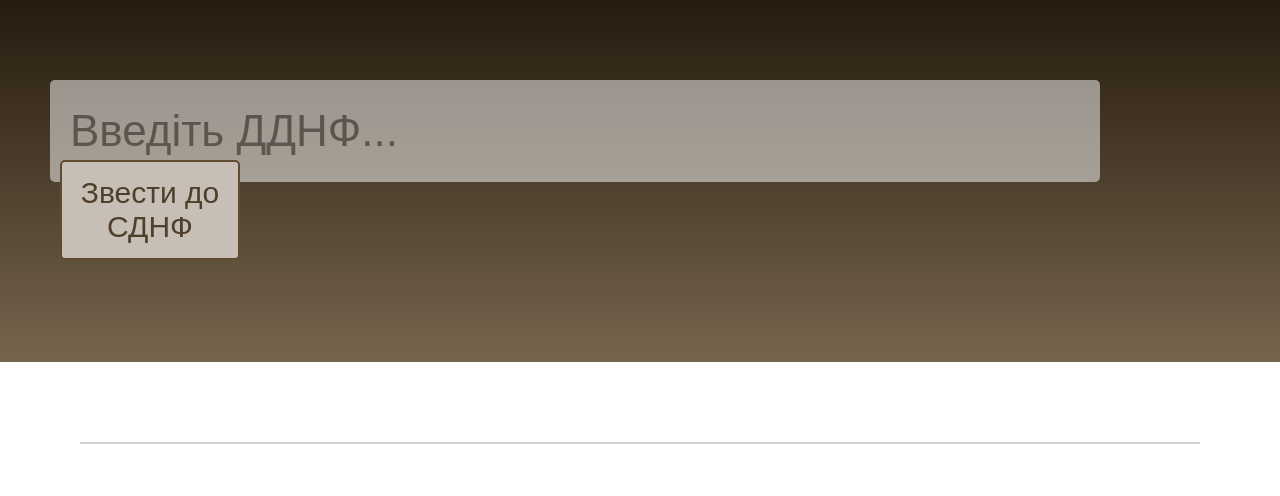
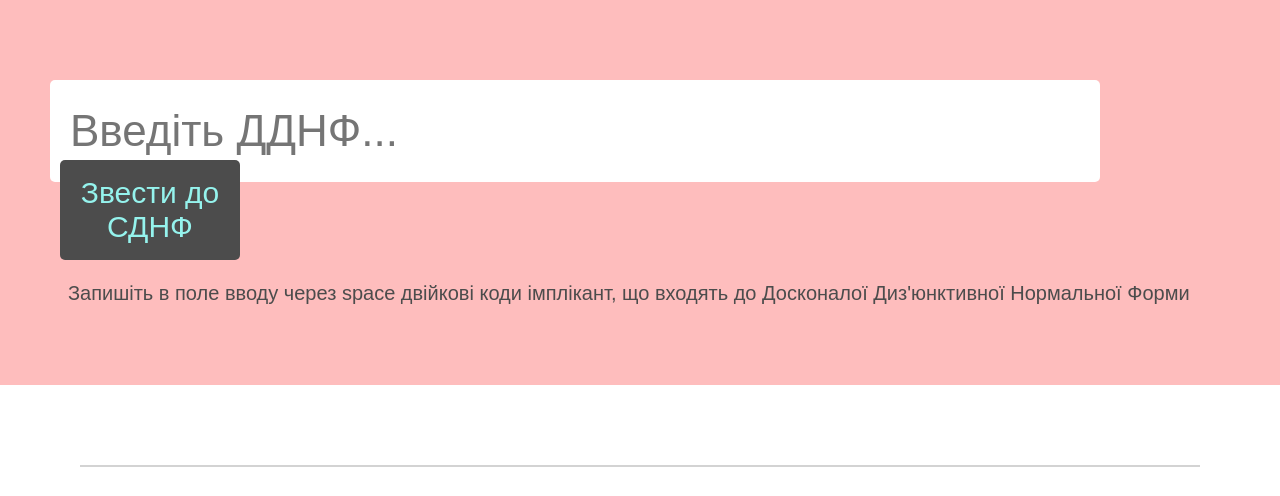
Before and after one commit to o-rumiantsev/Own, a plain HTML site: page HTMLCSS/index.html in a window 1280 px wide. Shown: the top 496 px of the page. Drawn offline with Linux system fonts and the light colour scheme.

Commit message:
update 0.1.2

```diff
--- a/HTMLCSS/index.html
+++ b/HTMLCSS/index.html
@@ -21,6 +21,7 @@
     <div class="input">
         <input type="text" name="input" placeholder="Введіть ДДНФ..." id="input" />
         <button onclick="input()" id="button">Звести до СДНФ</button>
+        <p id="manual">Запишіть в поле вводу через space двійкові коди імплікант, що входять до Досконалої Диз'юнктивної Нормальної Форми</p>
     </div>
 
     <div class="solution">
--- a/HTMLCSS/style.css
+++ b/HTMLCSS/style.css
@@ -5,7 +5,7 @@ body {
 
 .input {
   box-sizing: border-box;
-  background: linear-gradient(#261B0E, #76654E);
+  background: #FEBDBD;
 
   padding-left: 50px;
   padding-top: 80px;
@@ -28,12 +28,12 @@ body {
   display: inline-block;
   height: 100px;
   width: 85%;
-  opacity: 0.5;
   border: 0px;
   border-radius: 5px;
-  color: #504B44;
+  color: #4C4C4C;
   font-size: 44px;
   text-indent: 18px;
+  outline: none;
 }
 
 #button {
@@ -43,17 +43,24 @@ body {
   bottom: 22px;
   height: 100px;
   width: 180px;
-  color: #4F3F2B;
-  background-color: #C7BFB5;
-  border: 2px solid #604B30;
+  border: 0px;
   border-radius: 5px;
+  color: #95F3ED;
+  background-color: #4C4C4C;
   font-family: Arial;
   font-size: 30px;
   outline: none;
 }
 
 #button:hover {
-  color: #C7BFB5;
-  background-color: #4F3F2B;
-  border: 2px solid #C7BFB5;
+  background-color: #4C4C4C;
+  opacity: 0.8;
 }
+
+#manual {
+  margin: 0;
+  color: #4C4C4C;
+  font-family: Arial;
+  font-size: 20px;
+  text-indent: 18px;
+}
```
